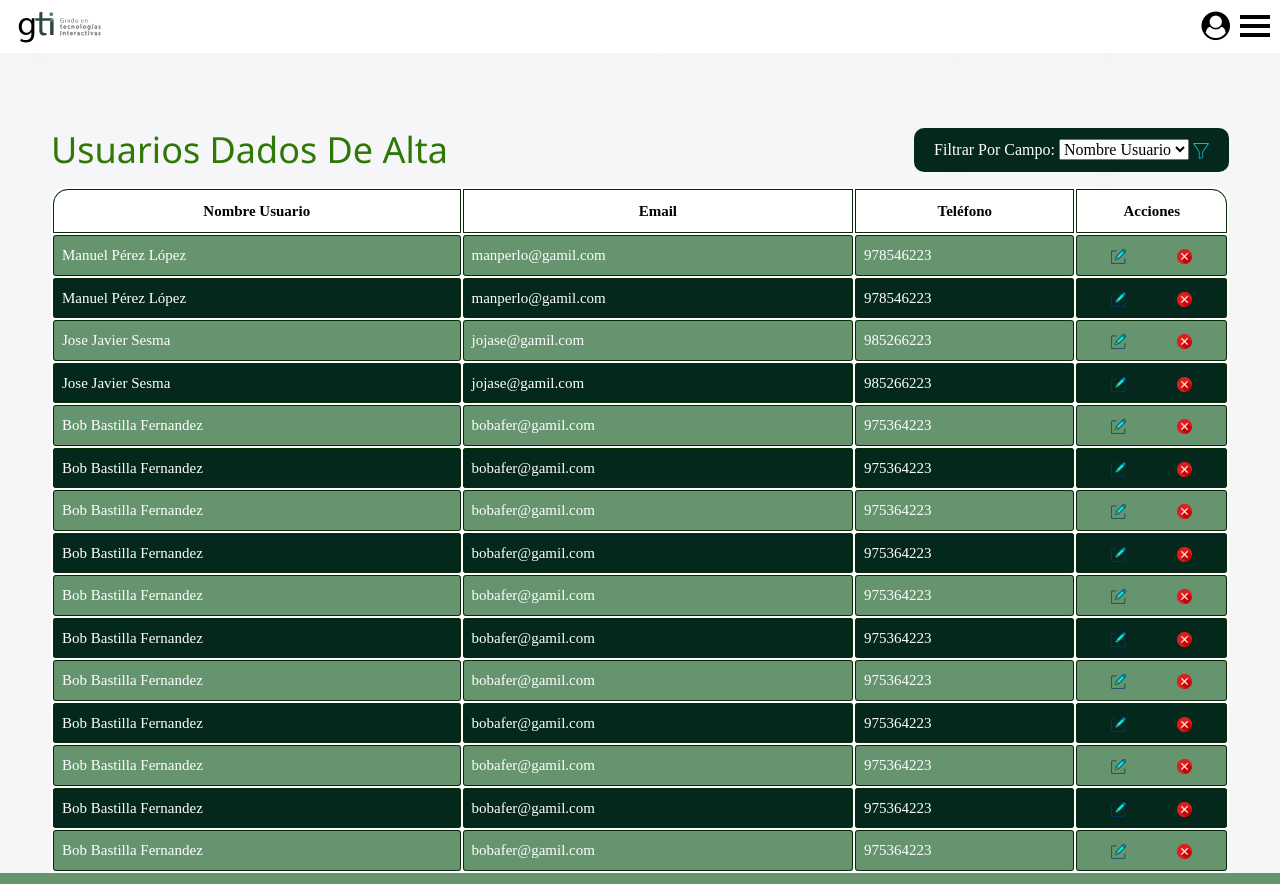
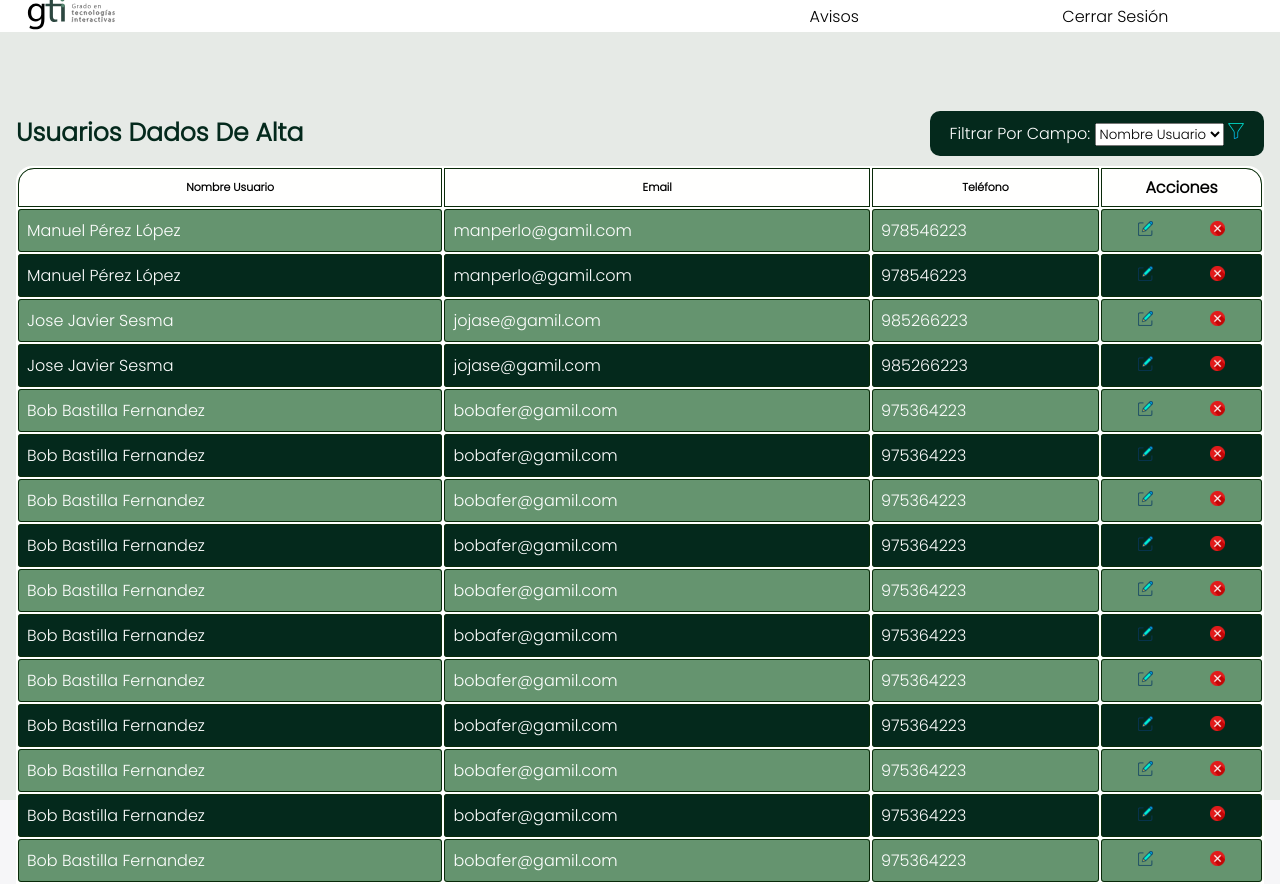
Before and after one commit to Hao12341/Proyecto2-Grupo09, a PHP site: page /html/DashboardAdmin.html in a window 1280 px wide. Run offline with PHP 8.4, Linux system fonts and the light colour scheme.

Commit message:
Ultimos Cambios

```diff
--- a/css/DashboardAdmin.css
+++ b/css/DashboardAdmin.css
@@ -9,7 +9,7 @@
     box-sizing: border-box;
 }
 :root{
-    --main-bg-color: #0ef106;
+    --main-bg-color: #ffffff;
     --main-fg-color: #092a09;
     --contrast-bg-color: #b4f68e;
     --contrast-fg-color: #007935;
--- a/css/header.css
+++ b/css/header.css
@@ -101,3 +101,11 @@ header{
     padding: 0.6rem 1.5rem;
     border-radius: 20px;
 }
+#botonContactoAdmin1 {
+    font-size: 0.9rem;
+    background-color: #348137;
+    display: block;
+    border: none;
+    padding: 0.6rem 1.5rem;
+    border-radius: 20px;
+}
--- a/css/header2.css
+++ b/css/header2.css
@@ -116,6 +116,7 @@ header{
     cursor: pointer;
    padding-top:  9px;
 
+
 }
 .hamburguesa div{
     background-color: black;
--- a/html/DashboardAdmin.html
+++ b/html/DashboardAdmin.html
@@ -4,32 +4,48 @@
     <meta charset="UTF-8">
     <meta name="viewport" content="width=device-width, shrink-to-fit=no, initial-scale=1">     <!-- Para ajustar el ancho a la anchura del dispositivo que ejecute esta página, funcione en navegadores safari anteriores a la versión 9, inicia la escala en 1 -->
     <meta http-equiv="x-ua-compatible" content="ie=edge">                                       <!-- Hacer compatible con el navegador edge -->
-    <link rel="stylesheet" href="https://www.w3schools.com/w3css/4/w3.css">
-    <link rel="stylesheet" href="https://cdnjs.cloudflare.com/ajax/libs/font-awesome/4.7.0/css/font-awesome.min.css">
-    <link rel="stylesheet" href="../css/header.css">
     <link rel="stylesheet" type="text/css" href="../css/DashboardAdmin.css">                              <!-- Enlace a la hoja de estilos CSS de DashboardAdmin -->
-    <link rel="stylesheet" type="text/css" href="../css/header.css">                              <!-- Enlace a la hoja de estilos CSS de DashboardAdminMenu-->
-    <link rel="stylesheet" type="text/css" href="../css/main.css">
+    <link rel="stylesheet" type="text/css" href="../css/header2.css">                              <!-- Enlace a la hoja de estilos CSS de DashboardAdminMenu-->
+    <link rel="stylesheet" type="text/css" href="../css/estilos.css">
     <title>Dashboard Administrador</title>
 
 </head>
 <body>
-<header class="Encabezado" role="banner">    <!-- Esto es el encabezado que actuará de banner-->
-    <nav id="menu"><a id="Logo" href="index.html"><img src="../img/logo.svg" alt="Logo de la empresa"></a><!-- Enlace a la página index.html, imagen de logo en la ruta especificada y alt = alternativa -->
-        <ul>
-            <li> <button type="submit" id="botonContactoAdmin" value="botonContacto"><a href="contacto.html">CONTÁCTANOS</a></button></li>
+<!-- Empezar a copiar de aquí -->
+<header class="Encabezado" role="banner">
+    <!-- Esto es el encabezado que actuará de banner-->
+    <nav id="menu"><a id="Logo" href="../index.html"><img src="../img/logo.svg"
+                                                          alt="Logo de la empresa"></a>
+        <!-- Enlace a la página index.html, imagen de logo en la ruta especificada y alt = alternativa -->
+        <div id="contenedorContenedorDesktop">
+            <div id="separador"></div>
+            <div id="contenedorMenuDesktop">
+                <ul id="menuDesktop">
+                    <li><a href="#Avisos">Avisos</a></li>
+                    <li><a href="#CerrarSesion">Cerrar Sesión</a></li>
+                </ul>
+            </div>
+        </div>
+
+        <ul id="menuDesplegable">
             <li><a href="#Avisos">Avisos</a></li>
             <li><a href="#CerrarSesion">Cerrar Sesión</a></li>
         </ul>
+
+
+
         <div id="iconosBanner">
-            <a id="Login" href="Login.html"><i class="fa fa-user-circle"></i></a>
-                <div class="hamburguesa">
-                     <div></div>
-                     <div></div>
-                    <div></div>
-                </div>
+            <a id="Login" href="Login.html"><img id="iconoLogin" src="../img/perfilLogin.svg" alt="Perfil Log In"></a>
+            <div class="hamburguesa">
+                <div></div>
+                <div></div>
+                <div></div>
+            </div>
         </div>
     </nav>
+</header>
+<script src="../js/menu.js"></script>
+<!-- Acabar de copiar aquí-->
 
 </header>
 <script src="../js/menu.js"></script>
```
